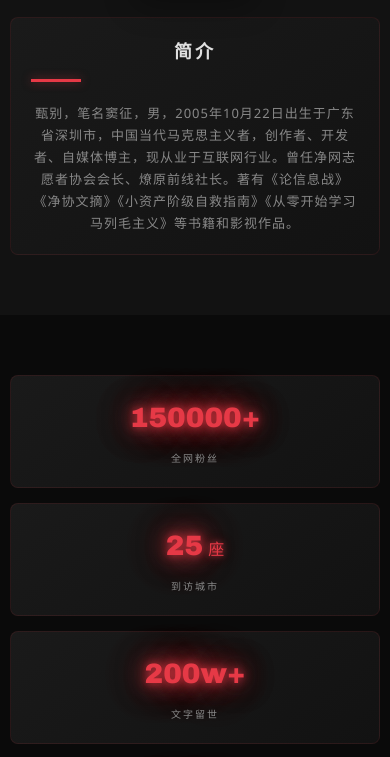
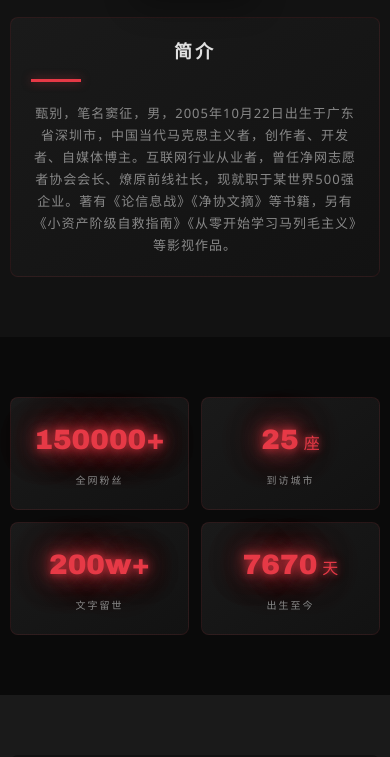
Before and after one commit to INLER001/inler001.github.io, a plain HTML site: page about.html in a window 390 px wide. Shown: the part 1087-1844 px from the top of the page. Drawn offline with nearby package versions, Linux system fonts and the light colour scheme.

Commit message:
Add files via upload

```diff
--- a/about.html
+++ b/about.html
@@ -1732,8 +1732,8 @@
             }
 
             .stats-container {
-                grid-template-columns: 1fr;
-                gap: 15px;
+                grid-template-columns: repeat(2, 1fr);
+                gap: 12px;
             }
 
             .stat-item {
@@ -2226,7 +2226,7 @@
             <div class="intro-content">
                 <h2 class="section-title">简介</h2>
                 <p class="intro-text">
-                    甄别，笔名窦征，男，2005年10月22日出生于广东省深圳市，中国当代马克思主义者，创作者、开发者、自媒体博主，现从业于互联网行业。曾任净网志愿者协会会长、燎原前线社长。著有《论信息战》《净协文摘》《小资产阶级自救指南》《从零开始学习马列毛主义》等书籍和影视作品。
+                    甄别，笔名窦征，男，2005年10月22日出生于广东省深圳市，中国当代马克思主义者，创作者、开发者、自媒体博主。互联网行业从业者，曾任净网志愿者协会会长、燎原前线社长，现就职于某世界500强企业。著有《论信息战》《净协文摘》等书籍，另有《小资产阶级自救指南》《从零开始学习马列毛主义》等影视作品。
                 </p>
             </div>
         </div>
```
